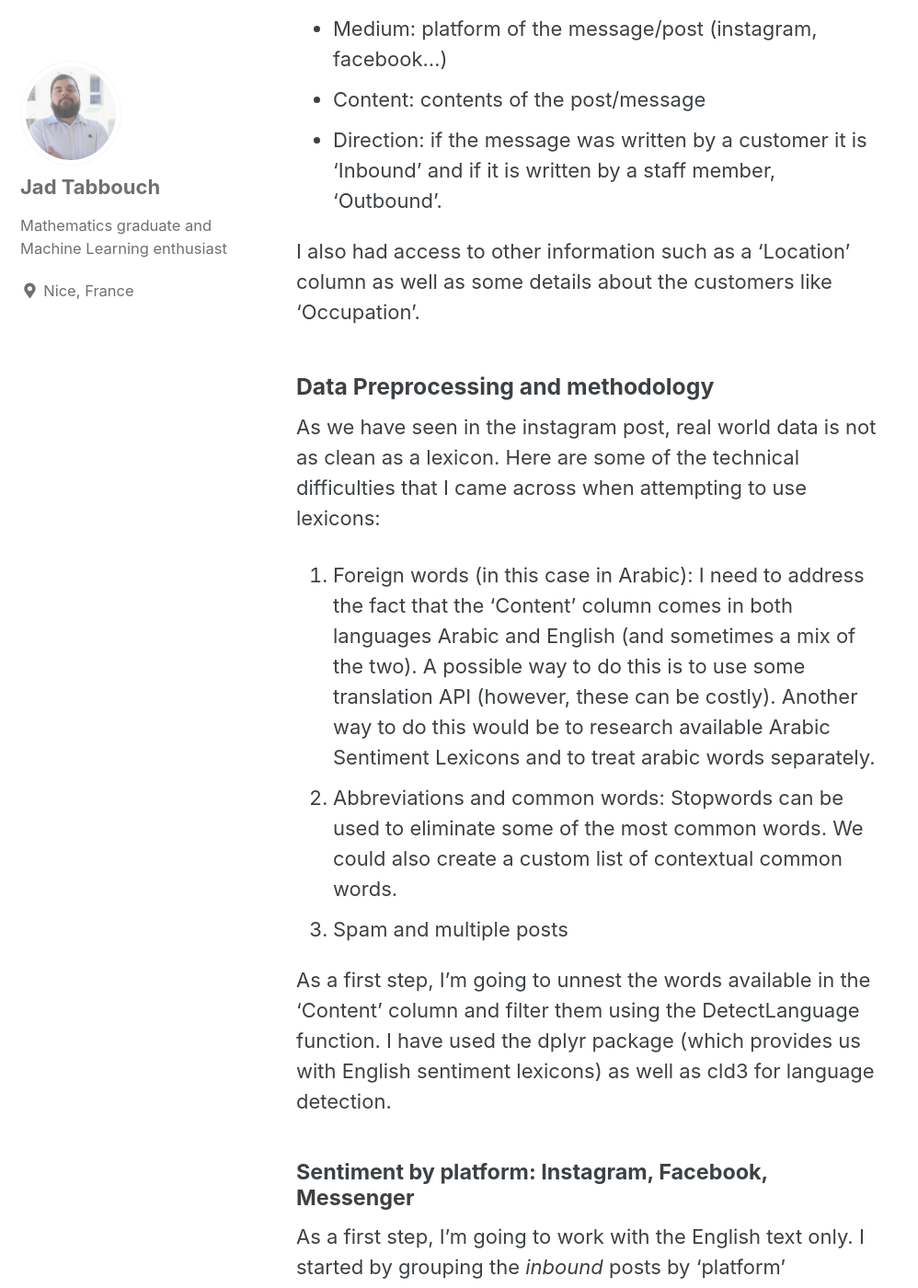
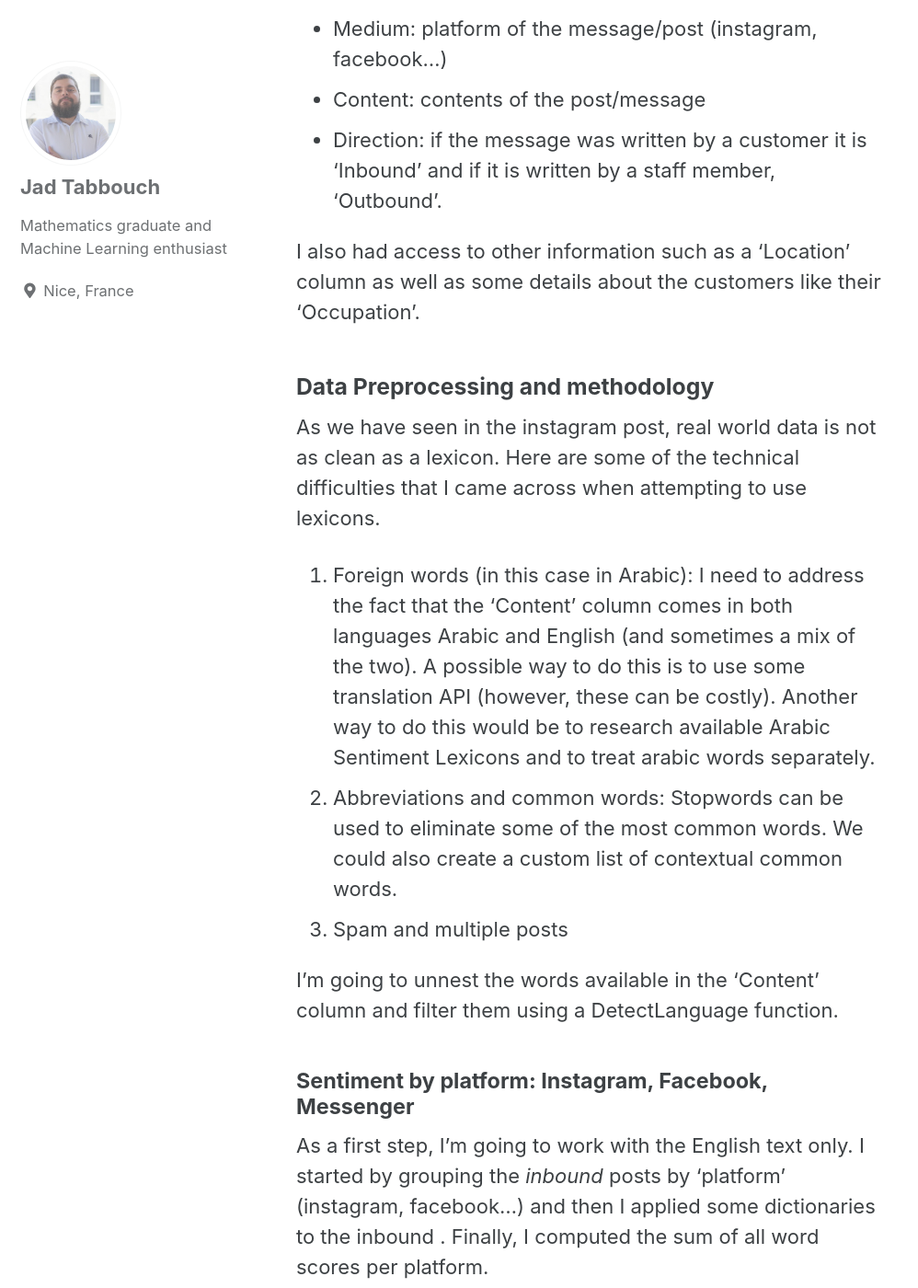
Before and after one commit to jad-tab/jad-tab.github.io, a Jekyll site: the page built from _posts/2020-04-06-NLP.md, in a window 1280 px wide and 1400 px high, scrolled down 5822 px. Shown: the whole window at 92% size, without its empty margins (0-998 px from the left). Built offline with Jekyll 4.4.1, drawn with Linux system fonts in a browser that asks for light colours; cached includes are drawn as plain includes; formulas are drawn with MathJax 3.

Commit message:
Update 2020-04-06-NLP.md

```diff
--- a/_posts/2020-04-06-NLP.md
+++ b/_posts/2020-04-06-NLP.md
@@ -98,18 +98,19 @@ A brief description of the most important columns:
 - Content:  contents of the post/message
 - Direction: if the message was written by a customer it is ‘Inbound’ and if it is written by a staff member, ‘Outbound’.
 
-I also had access to other information such as a 'Location' column as well as some details about the customers like 'Occupation'.
+I also had access to other information such as a 'Location' column as well as some details about the customers like their 'Occupation'.
 
 ### Data Preprocessing and methodology
 
-As we have seen in the instagram post, real world data is not as clean as a lexicon. Here are some of the technical difficulties that I came across when attempting to use lexicons:
+As we have seen in the instagram post, real world data is not as clean as a lexicon. Here are some of the technical difficulties that I came across when attempting to use lexicons.
+
 
 1. Foreign words (in this case in Arabic): I need to address the fact that the ‘Content’ column comes in both languages Arabic and English (and sometimes a mix of the two). A possible way to do this is to use some translation API (however, these can be costly). Another way to do this would be to research available Arabic Sentiment Lexicons and to treat arabic words separately.
 2. Abbreviations and common words: Stopwords can be used to eliminate some of the most common words. We could also create a custom list of contextual common words.
 3. Spam and multiple posts
 
 
-As a first step, I'm going to unnest the words available in the ‘Content’ column and filter them using the DetectLanguage function. I have used the dplyr package (which provides us with English sentiment lexicons) as well as cld3 for language detection.
+I'm going to unnest the words available in the ‘Content’ column and filter them using a DetectLanguage function.
 
 
 #### Sentiment by platform: Instagram, Facebook, Messenger
```
